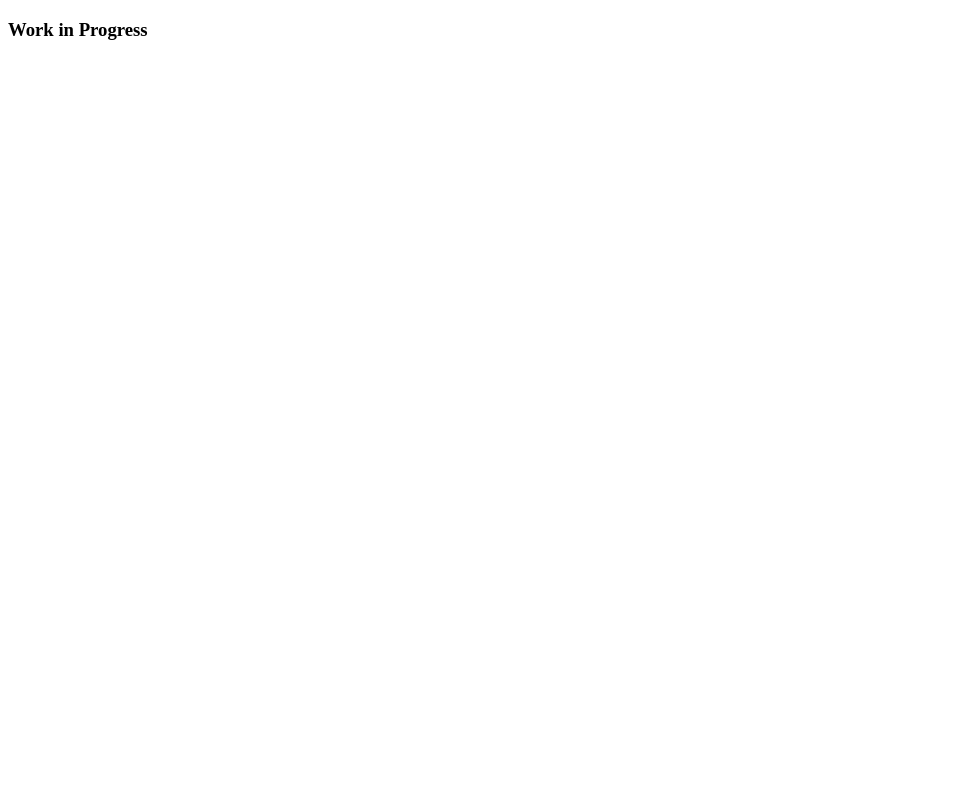
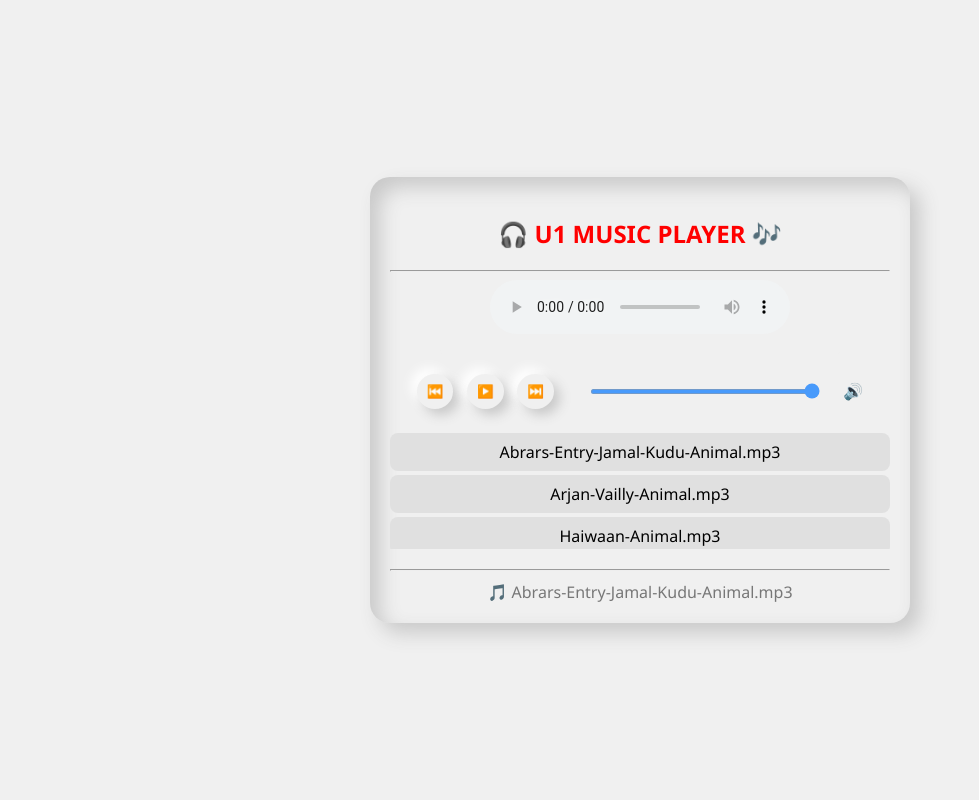
Before and after one commit to yuvanhanwat1/CodeAlpha, a plain HTML site: page Task-4/index.html in a window 1280 px wide. Shown: the whole page, without its empty margins (0-979 px from the left). Drawn offline with Linux system fonts and the light colour scheme.

Commit message:
Task-4 Music Player Done

```diff
--- a/Task-4/index.html
+++ b/Task-4/index.html
@@ -1,11 +1,40 @@
 <!DOCTYPE html>
 <html lang="en">
 <head>
-    <meta charset="UTF-8">
-    <meta name="viewport" content="width=device-width, initial-scale=1.0">
-    <title>Music Player</title>
+  <meta charset="UTF-8">
+  <meta name="viewport" content="width=device-width, initial-scale=1.0">
+  <title>U1 Music Player</title>
+  <link rel="stylesheet" href="style.css">
 </head>
 <body>
-    <h3>Work in Progress</h3>
+
+<div id="music-player">
+  <h2>🎧 U1 Music Player 🎶</h2>
+  <hr>
+  <audio id="audio" controls>
+    <source src="" type="audio/mp3">
+    Your browser does not support the audio element.
+  </audio>
+
+  <div id="progress-container">
+    <div id="progress-bar"></div>
+  </div>
+
+  <div id="controls">
+    <button id="prev">⏮️</button>
+    <button id="play">▶️</button>
+    <button id="next">⏭️</button>
+    <input id="volume" type="range" min="0" max="1" step="0.1" value="1">
+    <span id="volume-icon">🔊</span>
+  </div>
+
+  <ul id="playlist"></ul>
+
+  <hr>
+
+  <div id="current-song">Now Playing: </div>
+</div>
+
+<script src="script.js"></script>
 </body>
 </html>
--- /dev/null
+++ b/Task-4/script.js
@@ -0,0 +1,93 @@
+const playlist = [
+    { name: 'Abrars-Entry-Jamal-Kudu-Animal.mp3', source: 'music/Abrars-Entry-Jamal-Kudu-Animal.mp3' },
+    { name: 'Arjan-Vailly-Animal.mp3', source: 'music/Arjan-Vailly-Animal.mp3' },
+    { name: 'Haiwaan-Animal.mp3', source: 'music/Haiwaan-Animal.mp3' },
+    { name: 'Hua-Main-Animal.mp3', source: 'music/Hua-Main-Animal.mp3' },
+    { name: 'Kashmir-Animal.mp3', source: 'music/Kashmir-Animal.mp3' },
+    { name: 'Papa-Meri-Jaan-Animal.mp3', source: 'music/Papa-Meri-Jaan-Animal.mp3' },
+    { name: 'Pehle-Bhi-Main-Animal.mp3', source: 'music/Pehle-Bhi-Main-Animal.mp3' },
+    { name: 'Saari-Duniya-Jalaa-Denge-Animal.mp3', source: 'music/Saari-Duniya-Jalaa-Denge-Animal.mp3' },
+    { name: 'Satranga-Animal.mp3', source: 'music/Satranga-Animal.mp3' },
+  ];
+
+  const audio = document.getElementById('audio');
+  const playlistElement = document.getElementById('playlist');
+  const playButton = document.getElementById('play');
+  const nextButton = document.getElementById('next');
+  const prevButton = document.getElementById('prev');
+  const volumeControl = document.getElementById('volume');
+  const progressBar = document.getElementById('progress-bar');
+  const currentSongDisplay = document.getElementById('current-song');
+
+  let currentTrackIndex = 0;
+
+  function loadTrack(index) {
+    const track = playlist[index];
+    audio.src = track.source;
+    currentSongDisplay.textContent = `🎵 ${track.name}`;
+  }
+
+  function updatePlaylist() {
+    playlistElement.innerHTML = '';
+    playlist.forEach((track, index) => {
+      const listItem = document.createElement('li');
+      listItem.textContent = track.name;
+      listItem.addEventListener('click', () => {
+        currentTrackIndex = index;
+        loadTrack(currentTrackIndex);
+        playAudio();
+      });
+      playlistElement.appendChild(listItem);
+    });
+  }
+
+  function playAudio() {
+    audio.play();
+    playButton.textContent = '⏸️';
+  }
+
+  function pauseAudio() {
+    audio.pause();
+    playButton.textContent = '▶️';
+  }
+
+  function updateProgressBar() {
+    const progress = (audio.currentTime / audio.duration) * 100;
+    progressBar.style.width = `${progress}%`;
+  }
+
+  function nextTrack() {
+    currentTrackIndex = (currentTrackIndex + 1) % playlist.length;
+    loadTrack(currentTrackIndex);
+    playAudio();
+  }
+
+  function prevTrack() {
+    currentTrackIndex = (currentTrackIndex - 1 + playlist.length) % playlist.length;
+    loadTrack(currentTrackIndex);
+    playAudio();
+  }
+
+  function setVolume() {
+    audio.volume = volumeControl.value;
+  }
+
+  function updateCurrentTime() {
+    updateProgressBar();
+  }
+
+  audio.addEventListener('ended', nextTrack);
+  audio.addEventListener('timeupdate', updateCurrentTime);
+  playButton.addEventListener('click', () => {
+    if (audio.paused) {
+      playAudio();
+    } else {
+      pauseAudio();
+    }
+  });
+  nextButton.addEventListener('click', nextTrack);
+  prevButton.addEventListener('click', prevTrack);
+  volumeControl.addEventListener('input', setVolume);
+
+  updatePlaylist();
+  loadTrack(currentTrackIndex);
--- /dev/null
+++ b/Task-4/style.css
@@ -0,0 +1,125 @@
+body {
+    font-family: 'Segoe UI', Tahoma, Geneva, Verdana, sans-serif;
+    margin: 0;
+    padding: 0;
+    display: flex;
+    align-items: center;
+    justify-content: center;
+    height: 100vh;
+    background-color: #f0f0f0;
+  }
+
+  #music-player {
+    width: 500px;
+    text-align: center;
+    background-color: #f0f0f0;
+    padding: 20px;
+    border-radius: 20px;
+    box-shadow: 10px 10px 20px #c9c9c9, inset 10px 10px 20px #c9c9c9;
+  }
+
+  h2 {
+    color: red;
+    font-weight: 900;
+    text-transform: uppercase;
+  }
+
+  #playlist {
+    list-style: none;
+    padding: 0;
+    margin: 20px 0;
+    overflow-y: auto;
+    max-height: 120px;
+  }
+
+  #playlist li {
+    cursor: pointer;
+    padding: 8px;
+    border-radius: 8px;
+    margin: 4px 0;
+    background-color: #e0e0e0;
+    transition: background-color 0.3s ease;
+  }
+
+  #playlist li:hover {
+    background-color: #d0d0d0;
+  }
+
+  #controls {
+    display: flex;
+    justify-content: space-around;
+    align-items: center;
+    margin: 20px;
+  }
+
+  #progress-container {
+    width: 80%;
+    margin: 10px 10%;
+    background: #f0f0f0;
+    height: 5px;
+    border-radius: 5px;
+    display: flex;
+    align-items: center;
+    overflow: hidden;
+  }
+
+  #progress-bar {
+    height: 100%;
+    background: #4CAF50;
+    border-radius: 5px;
+    transition: width 0.2s ease;
+  }
+
+  #current-song {
+    margin-top: 10px;
+    color: #777;
+  }
+
+  button {
+    padding: 10px;
+    border: none;
+    border-radius: 50%;
+    background-color: #f0f0f0;
+    box-shadow: 6px 6px 12px #c9c9c9, -6px -6px 12px #ffffff;
+    cursor: pointer;
+    transition: background-color 0.3s ease, transform 0.2s ease;
+  }
+
+  button:hover {
+    background-color: #d0d0d0;
+    transform: scale(1.1);
+  }
+
+  input[type="range"] {
+    width: 50%;
+    margin: 0 2% 0 5%;
+    background: #f0f0f0;
+    height: 5px;
+    border-radius: 5px;
+    outline: none;
+    opacity: 0.7;
+    -webkit-transition: .2s;
+    transition: opacity .2s;
+  }
+
+  input[type="range"]:hover {
+    opacity: 1;
+  }
+
+  input[type="range"]::-webkit-slider-thumb {
+    -webkit-appearance: none;
+    appearance: none;
+    width: 20px;
+    height: 20px;
+    background: #4CAF50;
+    border-radius: 50%;
+    cursor: pointer;
+  }
+
+  input[type="range"]::-moz-range-thumb {
+    width: 20px;
+    height: 20px;
+    background: #4CAF50;
+    border-radius: 50%;
+    cursor: pointer;
+  }
```
Also changed, not shown: 9 other files.
